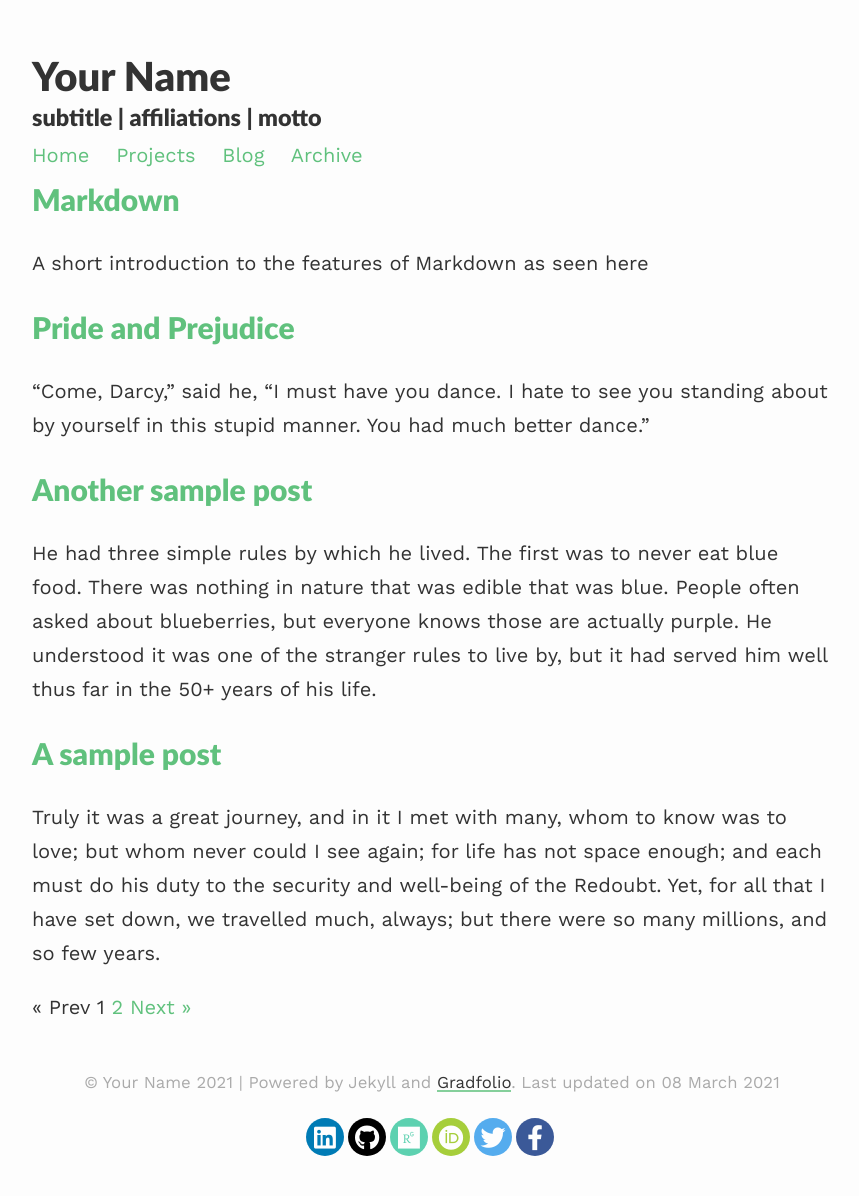
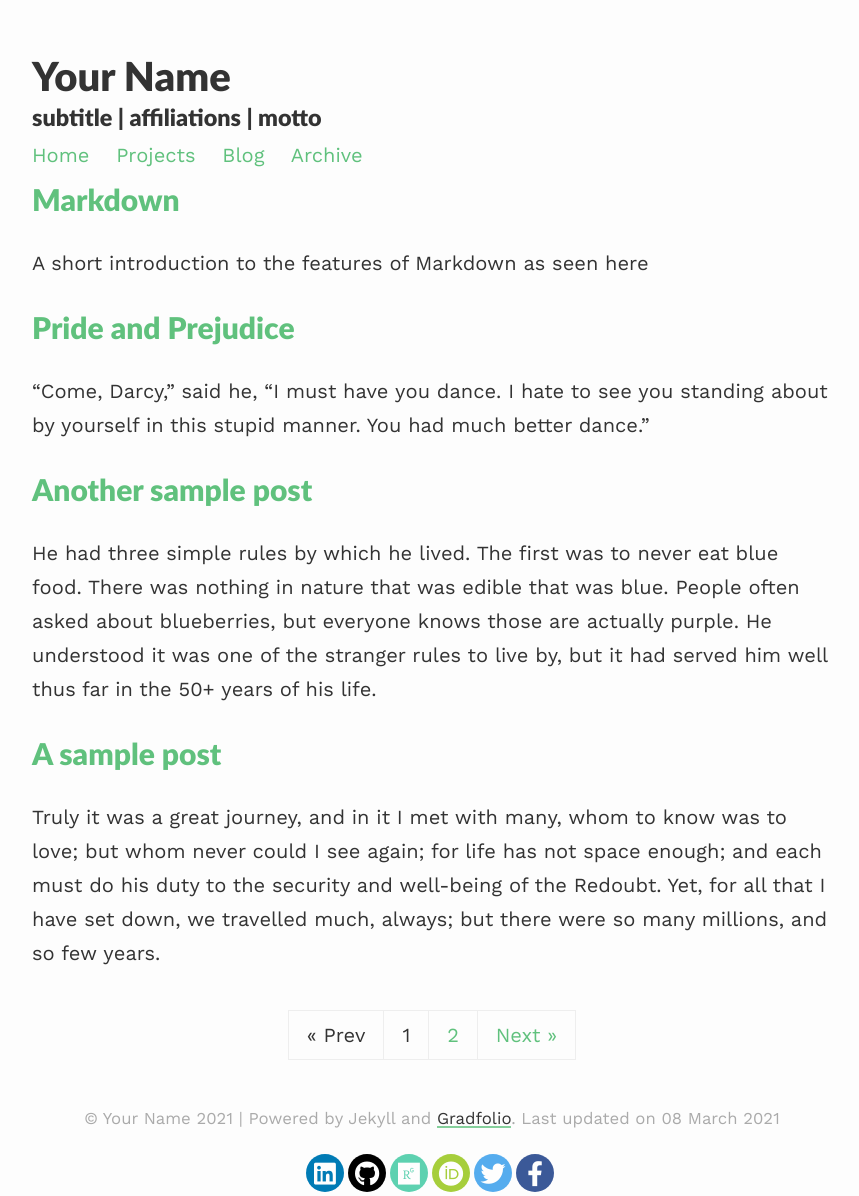
Before and after one commit to jitinnair1/gradfolio, a Jekyll site: the page built from blog/index.html, in a window 1280 px wide. Shown: the whole page, without its empty margins (208-1067 px from the left). Built offline with Jekyll 4.4.1, drawn with Linux system fonts in a browser that asks for light colours; nearby versions of some CDN libraries; the list of posts is cut into pages by our own code; before the commit the page ends 1160 px from its top, so only the background shows below that.

```diff
--- a/assets/css/_sass/style.scss
+++ b/assets/css/_sass/style.scss
@@ -116,6 +116,34 @@
   }
 }
 
+/* Pagination style in index/home page */
+.pagination {
+  margin: 2em 0;
+  text-align: center;
+
+  a {
+    &:hover {
+      background-color: transparent;
+      color: #333;
+    }
+  }
+
+  a, span {
+    padding: 7px 18px;
+    border: 1px solid #eee;
+    margin-left: -4px;
+    margin-right: -4px;
+    background-color: transparent;
+    display: inline-block;
+  }
+}
+
+
+/* Add video class for iframes to make them responsive */
+.video {
+  width: 100%;
+}
+
 /* Add video class for iframes to make them responsive */
 .video {
   width: 100%;
```
Lines whose indentation alone changed are shown as unchanged.
